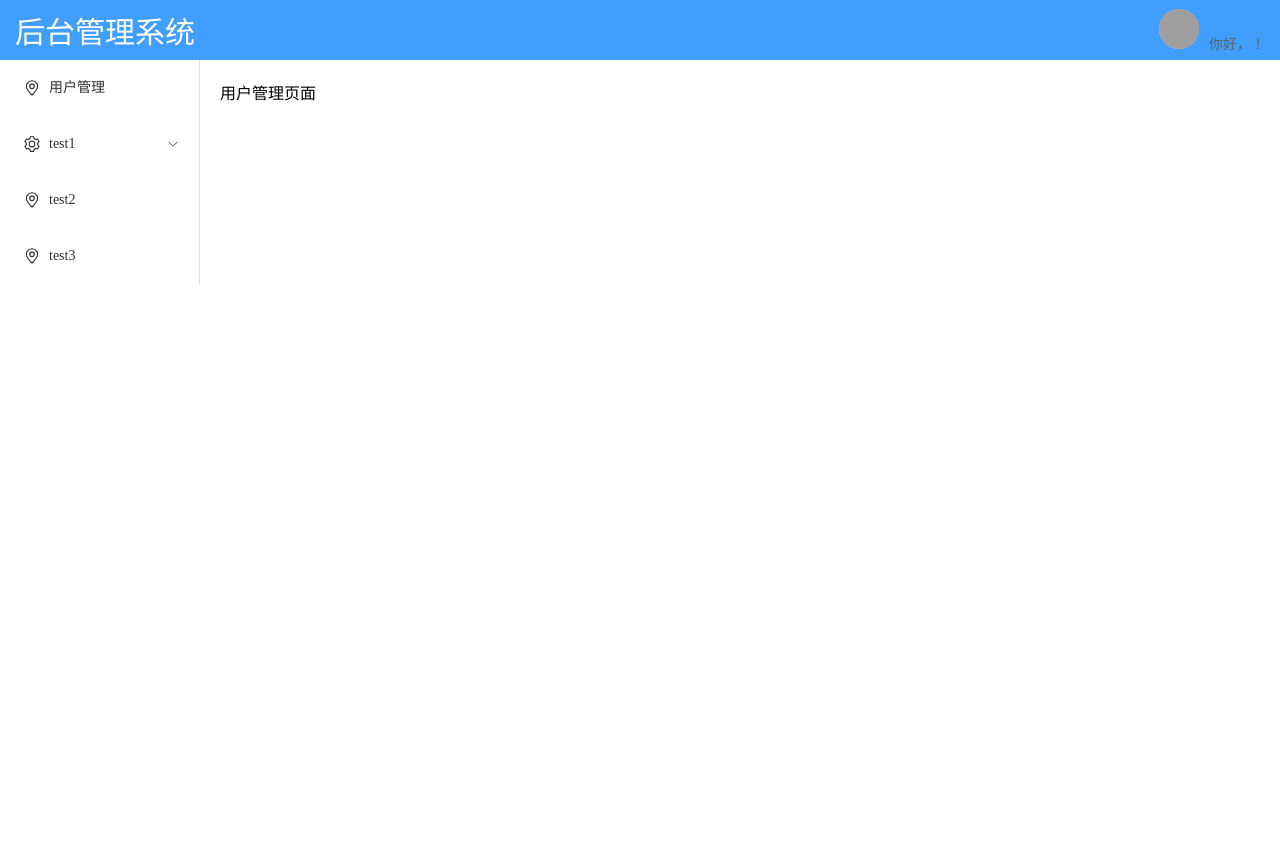
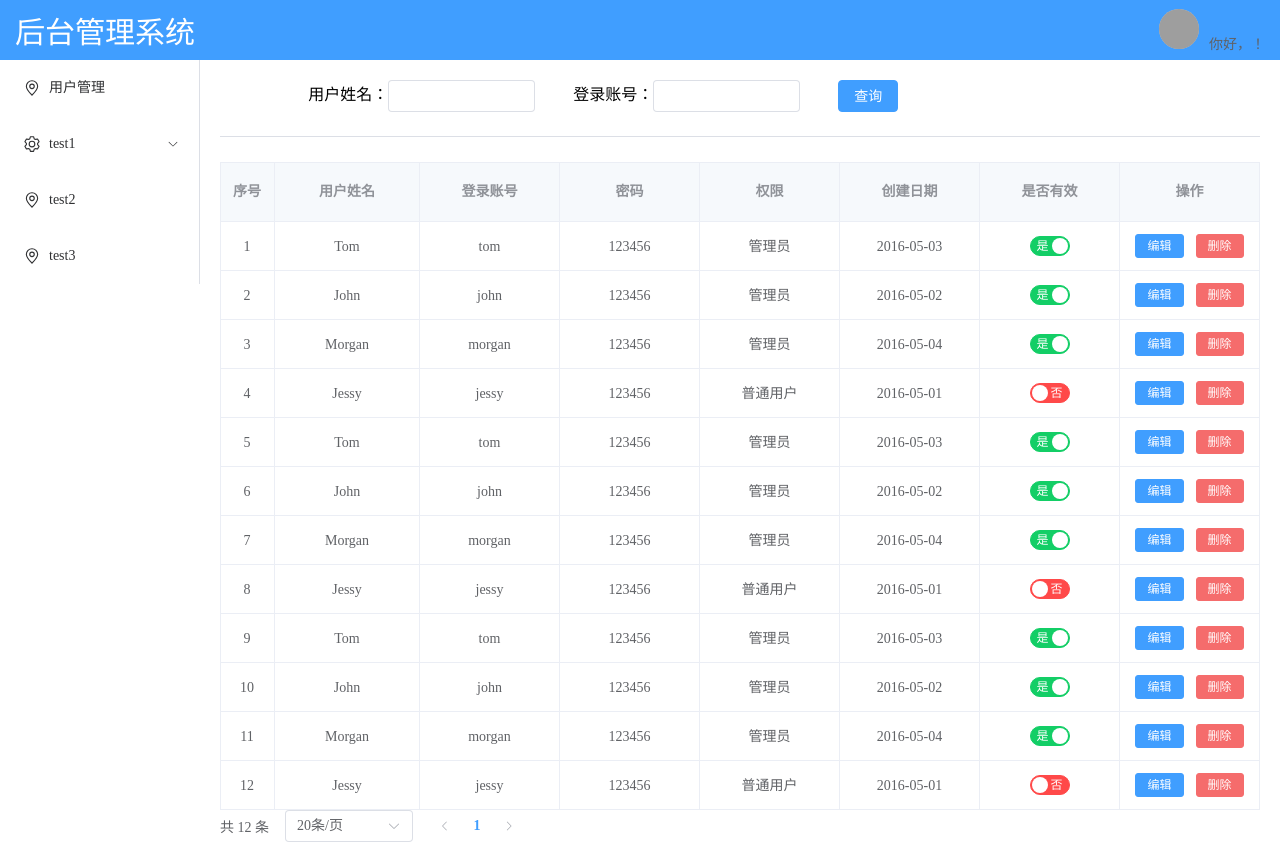
Before and after one commit to liuhongchaung/vuedemo, a Vue app: page /user in a window 1280 px wide. Before the commit the page ends 800 px from the top, so only its background shows below. Built offline with nearby package versions, Linux system fonts and the light colour scheme; sample sign-in values are in the browser's storage; grey boxes are pictures that could not be loaded.

Commit message:
用户页面修改

```diff
--- a/src/main.js
+++ b/src/main.js
@@ -5,12 +5,12 @@ import store from './store'
 
 import ElementPlus from 'element-plus' //全局引入
 import 'element-plus/dist/index.css'
-
 import * as ElementPlusIconsVue from '@element-plus/icons-vue'
+import zhCn from 'element-plus/es/locale/lang/zh-cn'//中文
 
 const app = createApp(App)
+//所有图标
 for (const [key, component] of Object.entries(ElementPlusIconsVue)) {
     app.component(key, component)
 }
-
-app.use(ElementPlus).use(store).use(router).mount('#app')
+app.use(ElementPlus ,{ locale: zhCn }).use(store).use(router).mount('#app')
--- a/src/views/user/User.vue
+++ b/src/views/user/User.vue
@@ -1,13 +1,221 @@
 <template>
-    <div>用户管理页面</div>
+    <!--搜索框-->
+    <div>
+        <el-row :gutter="20">
+            <el-col :span="6" :offset="2" >
+                用户姓名：<el-input v-model="this.selectUser.userName" style="width: 60%"/>
+            </el-col>
+            <el-col :span="6">
+                登录账号：<el-input v-model="this.selectUser.loginName" style="width: 60%"/>
+            </el-col>
+            <el-col :span="6">
+                <el-button type="primary" @click="selectUsers">查询</el-button>
+            </el-col>
+        </el-row>
+        <!--分割线-->
+        <el-divider border-style="double" />
+    </div>
+    <!--表格-->
+    <el-table :data="tableData" style="width: 100%" border
+              :cell-style="{'text-align':'center'}"
+              :header-cell-style="{'text-align':'center','height':'60px','background':'#F6F9FC'}">
+        <el-table-column label="序号" type="index" width="55px"/>
+        <el-table-column label="用户姓名" prop="name" />
+        <el-table-column label="登录账号" prop="loginName" />
+        <el-table-column label="密码" prop="password" />
+        <el-table-column label="权限" prop="role">
+            <template #default="scope">
+                <span v-if="scope.row.role ==='1'">管理员</span>
+                <span v-else-if="scope.row.role ==='2'">普通用户</span>
+            </template>
+        </el-table-column>
+        <el-table-column label="创建日期" prop="date" />
+        <el-table-column label="是否有效" prop="valid">
+            <template #default="scope">
+                <el-switch v-model="scope.row.valid" inline-prompt
+                        active-value="1" inactive-value="2"
+                        active-text="是" inactive-text="否"
+                        style="--el-switch-on-color: #13ce66;--el-switch-off-color: #ff4949"
+                        @change="changeSwitch(scope.row.valid)"/>
+            </template>
+
+        </el-table-column>
+        <el-table-column label="操作" prop="name">
+            <template #default="scope">
+                <el-button size="small" type="primary" @click="handleEdit(scope.row)">
+                    编辑
+                </el-button>
+                <el-button size="small" type="danger" @click="handleDelete(scope.row)">
+                    删除
+                </el-button>
+            </template>
+        </el-table-column>
+    </el-table>
+    <!--分页-->
+    <div>
+        <el-pagination v-model:current-page="this.pageNum"
+                       v-model:page-size="this.pageSize"
+                       :page-sizes="[10, 20, 50, 100]"
+                       layout="total, sizes, prev, pager, next"
+                       :total="this.tableData.length"/>
+                       <!--@size-change="handleSizeChange"
+                       @current-change="handleCurrentChange"/>-->
+    </div>
 </template>
 
 <script>
     export default {
-        name: ""
+    name: 'User',
+    mounted(){
+
+    },
+    data(){
+        return{
+            selectUser:{
+              userName:'',
+              loginName: '',
+            },
+            userInfo:{
+                date: '',
+                name: '',
+                address: '' ,
+            },
+            pageNum:1,
+            pageSize:20,
+            tableData:[
+                {
+                    id:'',
+                    date: '2016-05-03',
+                    name: 'Tom',
+                    loginName: 'tom',
+                    password: '123456',
+                    role: '1',
+                    valid: '1',
+                },
+                {
+                    id:'',
+                    date: '2016-05-02',
+                    name: 'John',
+                    loginName: 'john',
+                    password: '123456',
+                    role: '1',
+                    valid: '1',
+
+                },
+                {
+                    date: '2016-05-04',
+                    name: 'Morgan',
+                    loginName: 'morgan',
+                    password: '123456',
+                    role: '1',
+                    valid: '1',
+
+                },
+                {
+                    date: '2016-05-01',
+                    name: 'Jessy',
+                    loginName: 'jessy',
+                    password: '123456',
+                    role: '2',
+                    valid: '2',
+
+                },
+                {
+                    id:'',
+                    date: '2016-05-03',
+                    name: 'Tom',
+                    loginName: 'tom',
+                    password: '123456',
+                    role: '1',
+                    valid: '1',
+                },
+                {
+                    id:'',
+                    date: '2016-05-02',
+                    name: 'John',
+                    loginName: 'john',
+                    password: '123456',
+                    role: '1',
+                    valid: '1',
+
+                },
+                {
+                    date: '2016-05-04',
+                    name: 'Morgan',
+                    loginName: 'morgan',
+                    password: '123456',
+                    role: '1',
+                    valid: '1',
+
+                },
+                {
+                    date: '2016-05-01',
+                    name: 'Jessy',
+                    loginName: 'jessy',
+                    password: '123456',
+                    role: '2',
+                    valid: '2',
+
+                },
+                {
+                    id:'',
+                    date: '2016-05-03',
+                    name: 'Tom',
+                    loginName: 'tom',
+                    password: '123456',
+                    role: '1',
+                    valid: '1',
+                },
+                {
+                    id:'',
+                    date: '2016-05-02',
+                    name: 'John',
+                    loginName: 'john',
+                    password: '123456',
+                    role: '1',
+                    valid: '1',
+
+                },
+                {
+                    date: '2016-05-04',
+                    name: 'Morgan',
+                    loginName: 'morgan',
+                    password: '123456',
+                    role: '1',
+                    valid: '1',
+
+                },
+                {
+                    date: '2016-05-01',
+                    name: 'Jessy',
+                    loginName: 'jessy',
+                    password: '123456',
+                    role: '2',
+                    valid: '2',
+
+                },
+            ]
+        }
+    },
+    methods:{
+        handleEdit(row){
+            console.log('编辑本行数据信息',row)
+        },
+        handleDelete(row){
+            console.log('删除本行数据信息',row)
+        },
+        changeSwitch(valid){
+            console.log('变更有效',valid)
+        },
+        selectUsers(){
+            console.log('变更有效',this.selectUser)
+
+        }
     }
+
+}
 </script>
 
-<style scoped>
+<style>
 
 </style>
```
